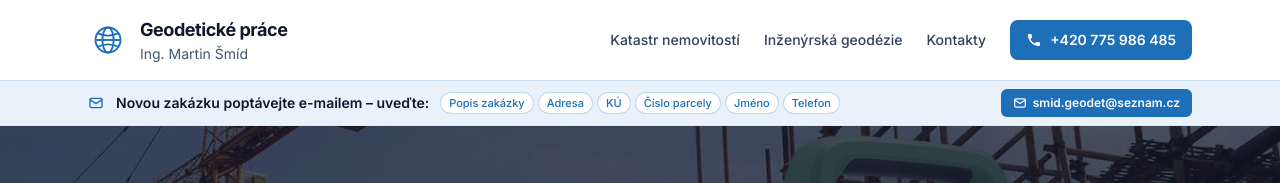
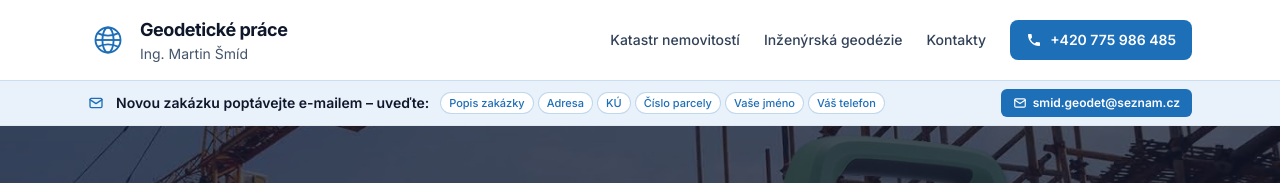
Before and after one commit to kapusnak/geodet-zlin, a Next.js app: page / in a window 1280 px wide. Shown: the top 183 px of the page. Built offline with nearby package versions, Linux system fonts and the light colour scheme.

Commit message:
Rename inquiry field pills to "Vaše jméno" and "Váš telefon"
Co-authored-by: Cursor <cursoragent@cursor.com>

```diff
--- a/app/components/Header.tsx
+++ b/app/components/Header.tsx
@@ -13,8 +13,8 @@ const inquiryFields = [
   "Adresa",
   "KÚ",
   "Číslo parcely",
-  "Jméno",
-  "Telefon",
+  "Vaše jméno",
+  "Váš telefon",
 ];
 
 const inquiryMailto =
```
